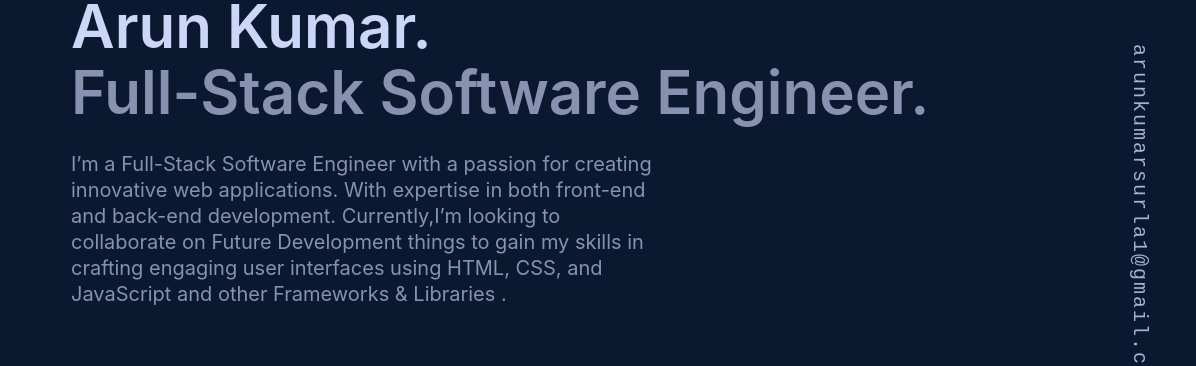
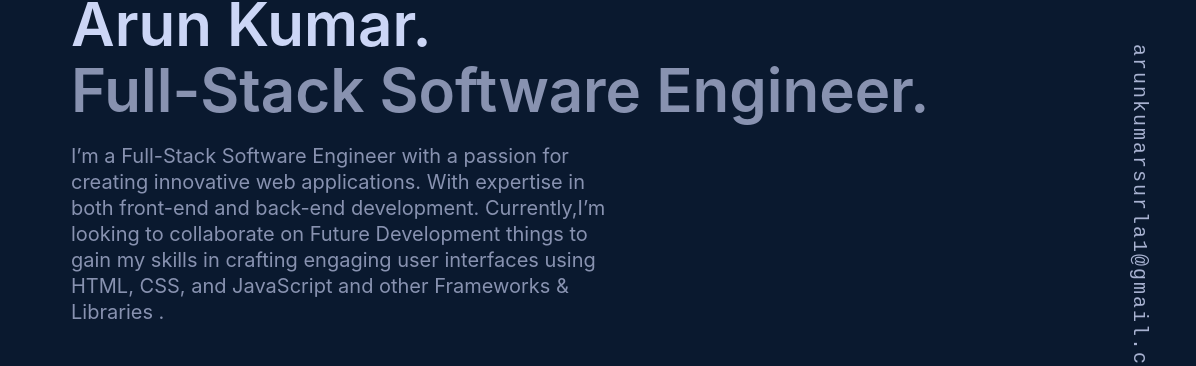
Before and after one commit to arunkumarsurla/AKPortfolio, a plain HTML site: page index.html in a window 1280 px wide. Shown: the part 286-652 px from the top of the page, 84-1280 px from the left. Drawn offline with nearby package versions, Linux system fonts and the light colour scheme; a web font is replaced by a local one.

Commit message:
Final Update index.html

```diff
--- a/index.html
+++ b/index.html
@@ -263,6 +263,10 @@ a {
     height: 100%;
   }
 }
+.template-section p {
+    margin: 20px 0px 0px;
+    max-width: 540px;
+}
     </style>
 </head>
 
@@ -318,8 +322,8 @@ a {
                 <h1 class="mt-5">Hi, my name is</h1>
                 <h2 class="big-heading">Arun Kumar.</h2>
                 <h3 class="big-heading" style="color:#8892b0">Full-Stack Software Engineer.</h3>
-                <br>
-                <p style="width:600px">
+
+                <p>
                     I’m a Full-Stack Software Engineer with a passion for creating innovative web applications. With expertise in both front-end and back-end development. Currently,I’m looking to collaborate on Future Development things to gain my skills in crafting engaging user interfaces using HTML, CSS, and JavaScript and other Frameworks & Libraries .</p>
                 <div style="transition-delay: 500ms;">
                     <a class="buttons box-animation"  href="#aboutSection" rel="noreferrer">About Me</a>
```
